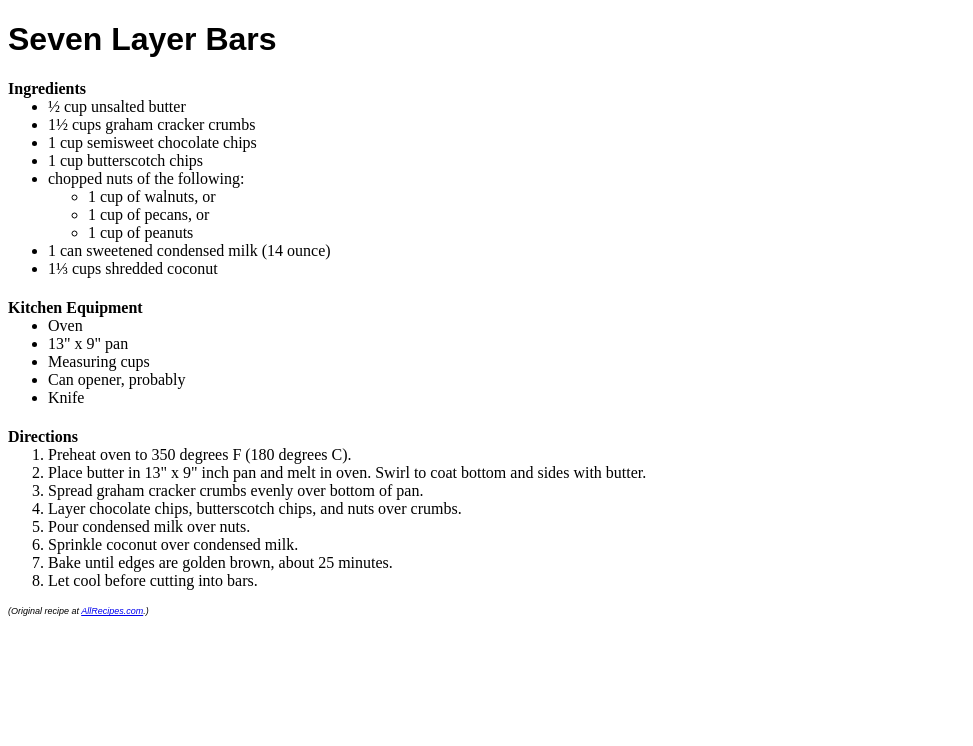
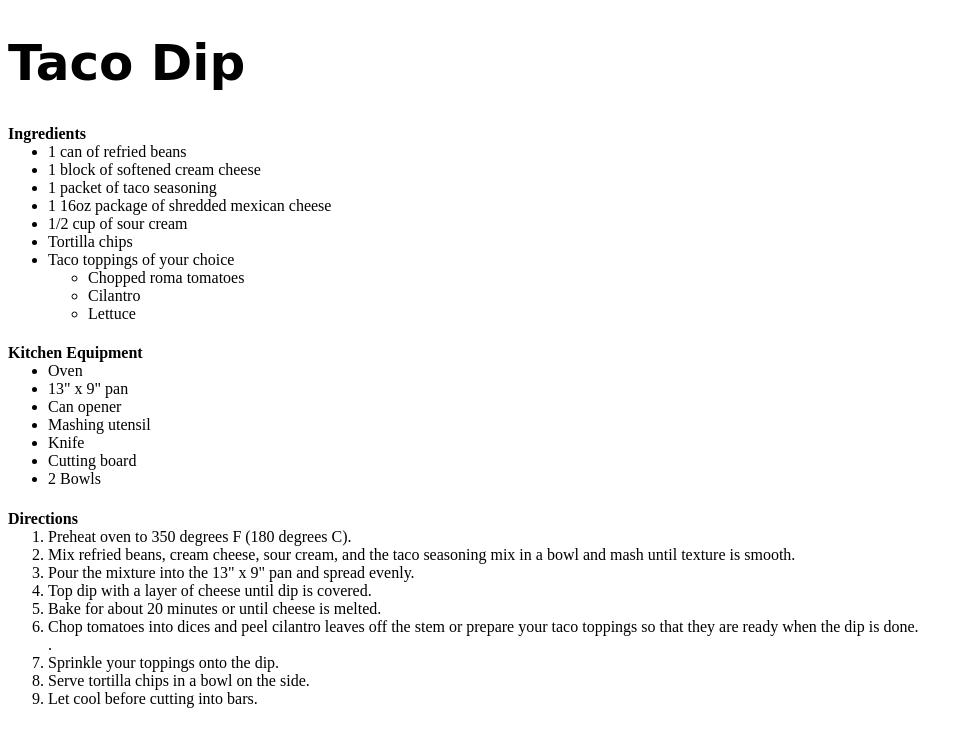
Before and after one commit to camrynbmoore/tp3, a plain HTML site: page index.html in a window 1280 px wide. Shown: the whole page, without its empty margins (0-973 px from the left). Drawn offline with Linux system fonts and the light colour scheme; a script that the page names is missing.

Commit message:
Added the name of recipe, ingredients, equipment, and directions. Attemped at changing font for the h1 but it didn't work.

```diff
--- a/index.html
+++ b/index.html
@@ -6,12 +6,14 @@
   <!-- meta tags and title -->
   <meta charset="UTF-8">
   <meta name="viewport" content="width=device-width, initial-scale=1.0">
-  <title>TP3: Seven Layer Bars</title>
+  <title>TP3: Taco Dip</title>
 
   <!-- external and on-page CSS goes here -->
   <link rel="stylesheet" href="styles.css" media="all">
   <style>
-    /* on-page CSS, if any, goes here */
+    <link rel="preconnect" href="https://fonts.googleapis.com">
+    <link rel="preconnect" href="https://fonts.gstatic.com" crossorigin>
+    <link href="https://fonts.googleapis.com/css2?family=Rock+Salt&display=swap" rel="stylesheet">
   </style>
 
   <!-- external and on-page JavaScript goes here -->
@@ -24,24 +26,23 @@
 
 <body>
 
-  <h1>Seven Layer Bars</h1>
+  <h1>Taco Dip</h1>
 
   <div id="ingredients">
     <h4>Ingredients</h4>
     <ul>
-      <li>½ cup unsalted butter</li>
-      <li>1½ cups graham cracker crumbs</li>
-      <li>1 cup semisweet chocolate chips</li>
-      <li>1 cup butterscotch chips</li>
-      <li>chopped nuts of the following:
+      <li>1 can of refried beans</li>
+      <li>1 block of softened cream cheese</li>
+      <li>1 packet of taco seasoning</li>
+      <li>1 16oz package of shredded mexican cheese</li>
+      <li>1/2 cup of sour cream</li>
+      <li>Tortilla chips</li>
+      <li>Taco toppings of your choice</li>
         <ul>
-          <li>1 cup of walnuts, or</li>
-          <li>1 cup of pecans, or</li>
-          <li>1 cup of peanuts</li>
-        </ul>
-      </li>
-      <li>1 can sweetened condensed milk <span>(14 ounce)</span></li>
-      <li>1⅓ cups shredded coconut</li>
+          <li>Chopped roma tomatoes</li>
+          <li>Cilantro</li>
+          <li>Lettuce</li>
+      </ul>
     </ul>
   </div>
 
@@ -50,9 +51,11 @@
     <ul>
       <li>Oven</li>
       <li>13" x 9" pan</li>
-      <li>Measuring cups</li>
-      <li>Can opener, probably</li>
+      <li>Can opener</li>
+      <li>Mashing utensil</li>
       <li>Knife</li>
+      <li>Cutting board</li>
+      <li>2 Bowls</li>
     </ul>
   </div>
 
@@ -60,18 +63,17 @@
     <h4>Directions</h4>
     <ol>
       <li>Preheat oven to 350 degrees F (180 degrees C).</li>
-      <li>Place butter in 13" x 9" inch pan and melt in oven. Swirl to coat bottom and sides with butter.</li>
-      <li>Spread graham cracker crumbs evenly over bottom of pan.</li>
-      <li>Layer chocolate chips, butterscotch chips, and nuts over crumbs.</li>
-      <li>Pour condensed milk over nuts.</li>
-      <li>Sprinkle coconut over condensed milk.</li>
-      <li>Bake until edges are golden brown, about 25 minutes.</li>
+      <li>Mix refried beans, cream cheese, sour cream, and the taco seasoning mix in a bowl and mash until texture is smooth.</li>
+      <li>Pour the mixture into the 13" x 9" pan and spread evenly.</li>
+      <li>Top dip with a layer of cheese until dip is covered.</li>
+      <li>Bake for about 20 minutes or until cheese is melted.</li>
+      <li>Chop tomatoes into dices and peel cilantro leaves off the stem or prepare your taco toppings so that they are ready when the dip is done.</li> .</li>
+      <li>Sprinkle your toppings onto the dip.</li>
+      <li>Serve tortilla chips in a bowl on the side.</li>
       <li>Let cool before cutting into bars.</li>
     </ol>
   </div>
 
-  <p class="copyright">(Original recipe at <a href="https://www.allrecipes.com/recipe/9889/seven-layer-bars/">AllRecipes.com</a>.)</p>
-
 </body>
 
 </html>
--- a/styles.css
+++ b/styles.css
@@ -1,6 +1,11 @@
+
 h1 {
-  font-family: Arial;
+  font-family: "Rock Salt", cursive;
+  font-size: 50px;
+  font-color: red;
 }
+
+
 
 h4 {
   margin-bottom: 0;
```
